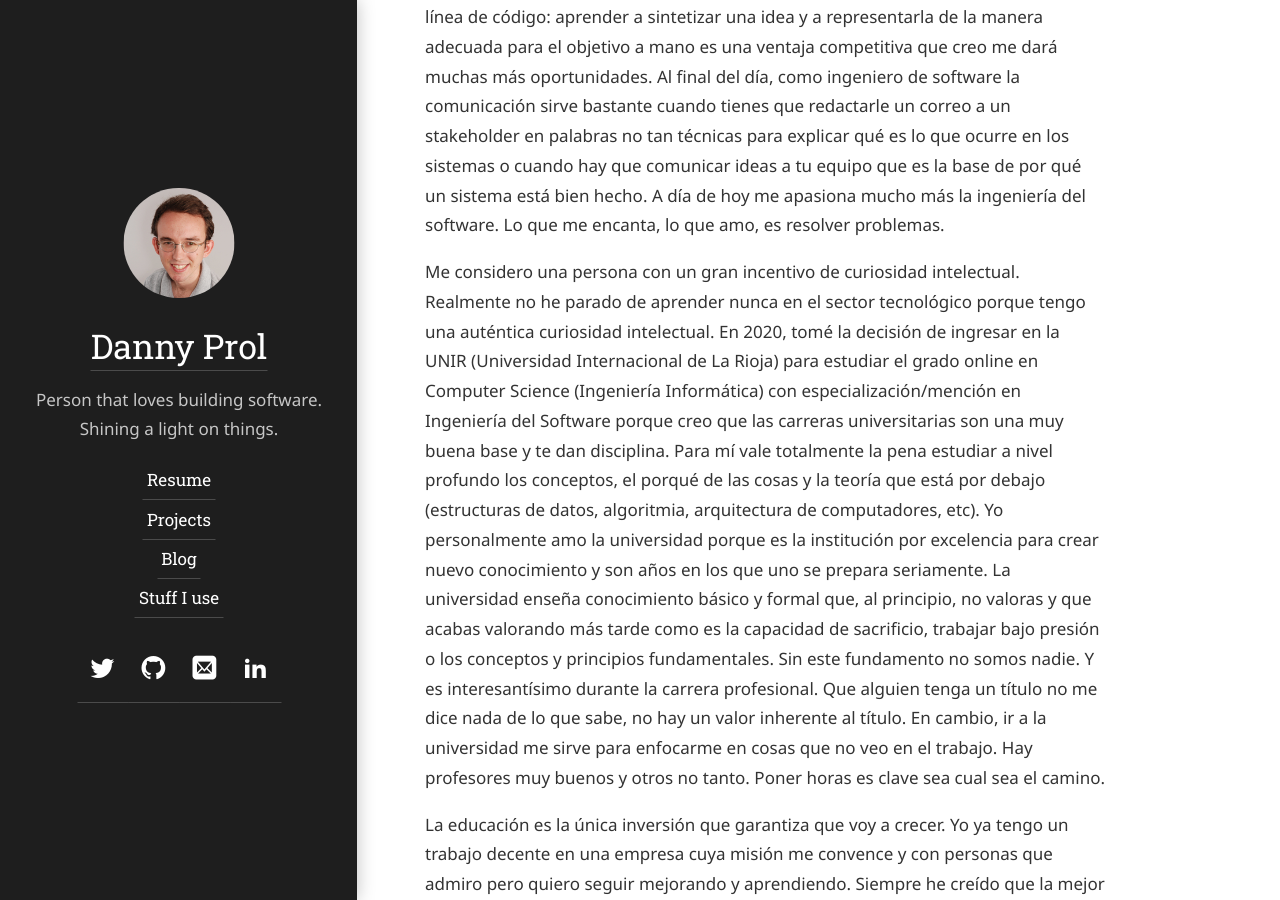
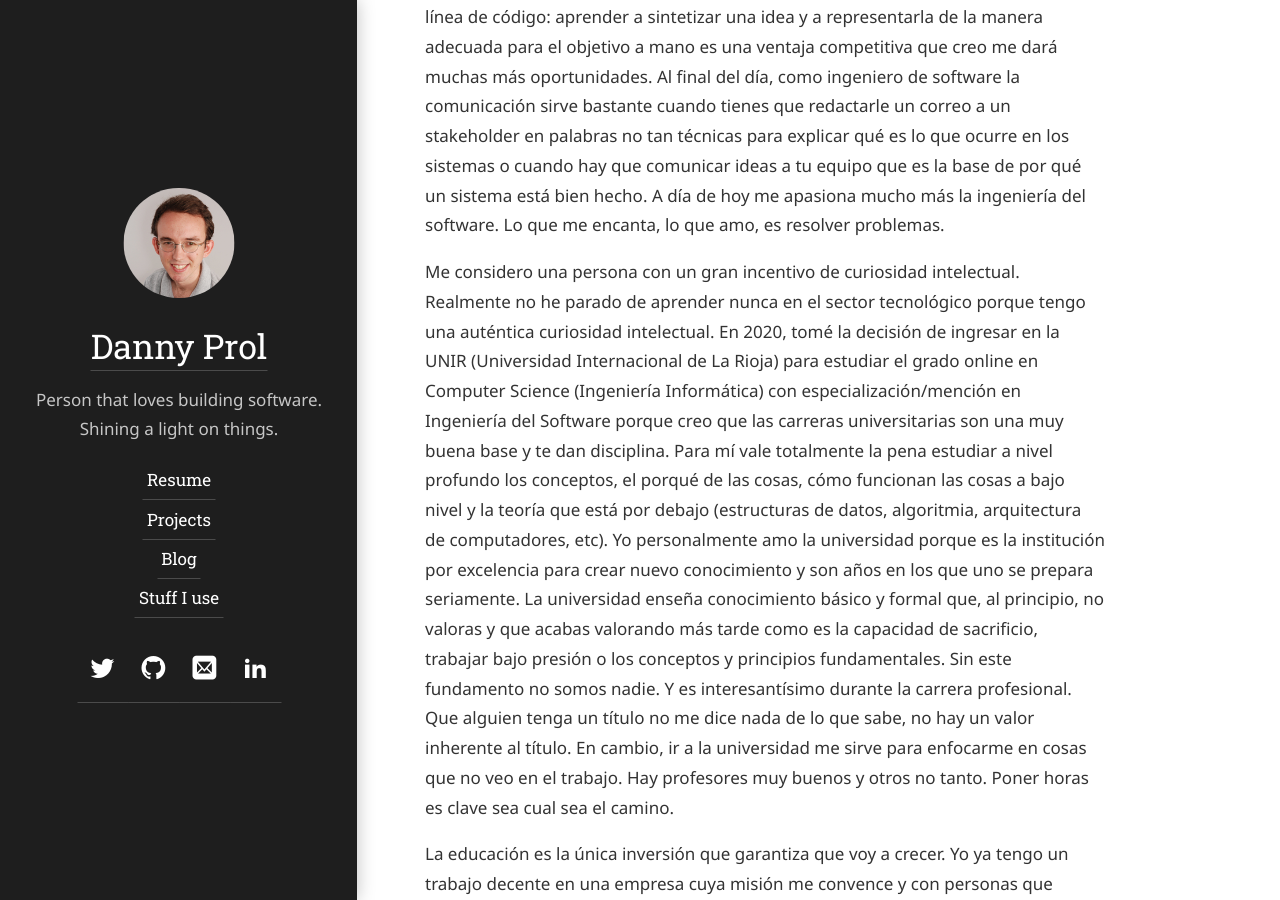
Before and after one commit to dprol/dprol.github.io, a Jekyll site: the page built from hydejack/_posts/2020-07-24-informatica.md, in a window 1280 px wide and 900 px high, scrolled down 1117 px. Built offline with Jekyll 4.4.1, drawn with Linux system fonts in a browser that asks for light colours; some web fonts are replaced.

Commit message:
Update 2020-07-24-informatica.md

```diff
--- a/hydejack/_posts/2020-07-24-informatica.md
+++ b/hydejack/_posts/2020-07-24-informatica.md
@@ -12,7 +12,7 @@
 
 Cuando tocó elegir universidad decidí estudiar Periodismo en la Universidad de Navarra porque hago contenidos de siempre y quería profesionalizarlo. Siempre me gustó escribir, hablar en público, contar historias y tenía curiosidad por entender el mundo que me rodeaba. Terminé esa carrera y aprendí muy duro a resumir con lo que vale la pena, sintetizar conceptos y a ser concreto. Un artículo, un tuit o una línea de código: aprender a sintetizar una idea y a representarla de la manera adecuada para el objetivo a mano es una ventaja competitiva que creo me dará muchas más oportunidades. Al final del día, como ingeniero de software la comunicación sirve bastante cuando tienes que redactarle un correo a un stakeholder en palabras no tan técnicas para explicar qué es lo que ocurre en los sistemas o cuando hay que comunicar ideas a tu equipo que es la base de por qué un sistema está bien hecho. A día de hoy me apasiona mucho más la ingeniería del software. Lo que me encanta, lo que amo, es resolver problemas.
 
-Me considero una persona con un gran incentivo de curiosidad intelectual. Realmente no he parado de aprender nunca en el sector tecnológico porque tengo una auténtica curiosidad intelectual. En 2020, tomé la decisión de ingresar en la UNIR (Universidad Internacional de La Rioja) para estudiar el grado online en Computer Science (Ingeniería Informática) con especialización/mención en Ingeniería del Software porque creo que las carreras universitarias son una muy buena base y te dan disciplina. Para mí vale totalmente la pena estudiar a nivel profundo los conceptos, el porqué de las cosas y la teoría que está por debajo (estructuras de datos, algoritmia, arquitectura de computadores, etc). Yo personalmente amo la universidad porque es la institución por excelencia para crear nuevo conocimiento y son años en los que uno se prepara seriamente. La universidad enseña conocimiento básico y formal que, al principio, no valoras y que acabas valorando más tarde como es la capacidad de sacrificio, trabajar bajo presión o los conceptos y principios fundamentales. Sin este fundamento no somos nadie. Y es interesantísimo durante la carrera profesional. Que alguien tenga un título no me dice nada de lo que sabe, no hay un valor inherente al título. En cambio, ir a la universidad me sirve para enfocarme en cosas que no veo en el trabajo. Hay profesores muy buenos y otros no tanto. Poner horas es clave sea cual sea el camino.
+Me considero una persona con un gran incentivo de curiosidad intelectual. Realmente no he parado de aprender nunca en el sector tecnológico porque tengo una auténtica curiosidad intelectual. En 2020, tomé la decisión de ingresar en la UNIR (Universidad Internacional de La Rioja) para estudiar el grado online en Computer Science (Ingeniería Informática) con especialización/mención en Ingeniería del Software porque creo que las carreras universitarias son una muy buena base y te dan disciplina. Para mí vale totalmente la pena estudiar a nivel profundo los conceptos, el porqué de las cosas, cómo funcionan las cosas a bajo nivel y la teoría que está por debajo (estructuras de datos, algoritmia, arquitectura de computadores, etc). Yo personalmente amo la universidad porque es la institución por excelencia para crear nuevo conocimiento y son años en los que uno se prepara seriamente. La universidad enseña conocimiento básico y formal que, al principio, no valoras y que acabas valorando más tarde como es la capacidad de sacrificio, trabajar bajo presión o los conceptos y principios fundamentales. Sin este fundamento no somos nadie. Y es interesantísimo durante la carrera profesional. Que alguien tenga un título no me dice nada de lo que sabe, no hay un valor inherente al título. En cambio, ir a la universidad me sirve para enfocarme en cosas que no veo en el trabajo. Hay profesores muy buenos y otros no tanto. Poner horas es clave sea cual sea el camino.
 
 La educación es la única inversión que garantiza que voy a crecer. Yo ya tengo un trabajo decente en una empresa cuya misión me convence y con personas que admiro pero quiero seguir mejorando y aprendiendo. Siempre he creído que la mejor manera de crecer profesionalmente es saber más y tener mejores conocimientos. Yo he sido un usuario muy activo de plataformas online (Platzi, DataCamp, Coursera, etc) pero definitivamente no lo veo como un fin o algo que reemplace la universidad sino como algo que complementa como es aprender a punta de libros, un bootcamp o leer la documentación oficial de algún lenguaje o librería. La suma de todas estas experiencias me hace alguien más completo. Personalmente, no soy muy amigo de los atajos. Yo soy de la idea de que aprender sólidamente los fundamentos en cuestiones de computación ayuda mucho. ¿Lo necesito para todo? Claro que no. Pero la universidad me da mucho contenido que me permite a mí poder adentrarme por mi cuenta.
 
```
